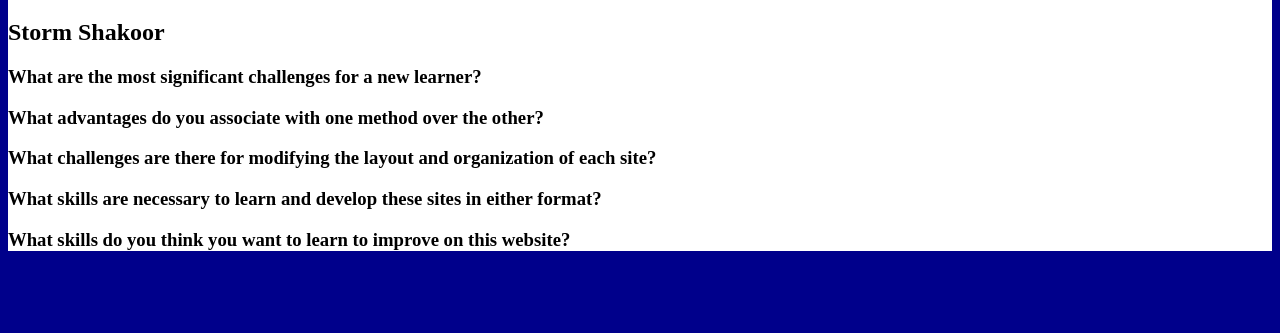
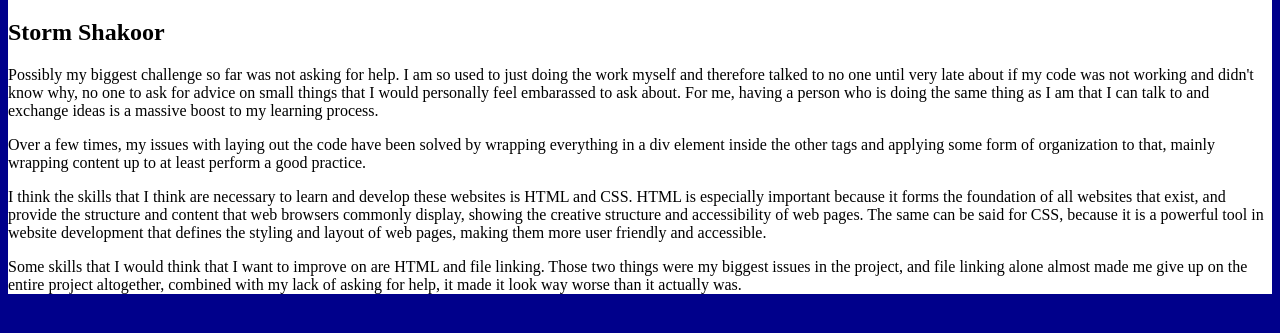
Before and after one commit to Windows-7-Home-Premium/storm, a plain HTML site: page docs/digit100.html in a window 1280 px wide. Shown: the part 61-394 px from the top of the page. Drawn offline with Linux system fonts and the light colour scheme.

Commit message:
reflective essay in digit-100 page

```diff
--- a/docs/digit100.html
+++ b/docs/digit100.html
@@ -6,22 +6,37 @@
         <title>digit100</title>
         <style>
             body {
-            background-color:darkblue;
+                background-color: darkblue;
             }
             div.websiteessay {
-            background-color:white;
-            }
-        </style>
+                background-color: white;
+            }</style>
     </head>
     <body>
         <div class="websiteessay">
             <h1>Reflective Essay</h1>
             <h2>Storm Shakoor</h2>
-            <h3>What are the most significant challenges for a new learner?</h3>
-            <h3>What advantages do you associate with one method over the other?</h3>
-            <h3>What challenges are there for modifying the layout and organization of each site?</h3>
-            <h3>What skills are necessary to learn and develop these sites in either format?</h3>
-            <h3>What skills do you think you want to learn to improve on this website?</h3>
+            <p>Possibly my biggest challenge so far was not asking for help. I am so used to just
+                doing the work myself and therefore talked to no one until very late about if my
+                code was not working and didn't know why, no one to ask for advice on small things
+                that I would personally feel embarassed to ask about. For me, having a person who is
+                doing the same thing as I am that I can talk to and exchange ideas is a massive
+                boost to my learning process.</p>
+            <p> Over a few times, my issues with laying out the code have been solved by wrapping
+                everything in a div element inside the other tags and applying some form of
+                organization to that, mainly wrapping content up to at least perform a good
+                practice.</p>
+            <p>I think the skills that I think are necessary to learn and develop these websites is
+                HTML and CSS. HTML is especially important because it forms the foundation of all
+                websites that exist, and provide the structure and content that web browsers
+                commonly display, showing the creative structure and accessibility of web pages. The
+                same can be said for CSS, because it is a powerful tool in website development that
+                defines the styling and layout of web pages, making them more user friendly and
+                accessible.</p>
+            <p>Some skills that I would think that I want to improve on are HTML and file linking.
+                Those two things were my biggest issues in the project, and file linking alone
+                almost made me give up on the entire project altogether, combined with my lack of
+                asking for help, it made it look way worse than it actually was. </p>
         </div>
     </body>
 </html>
```
